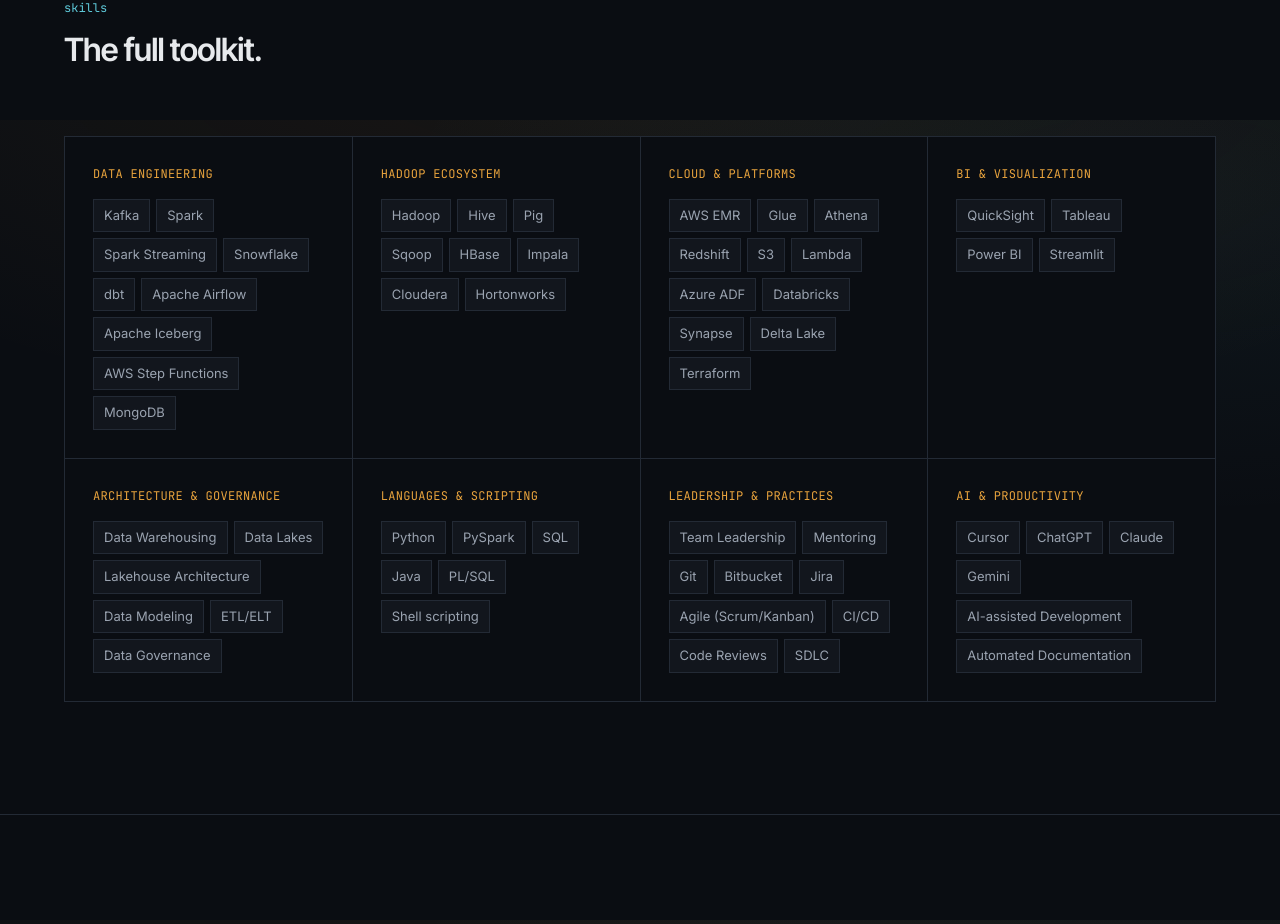
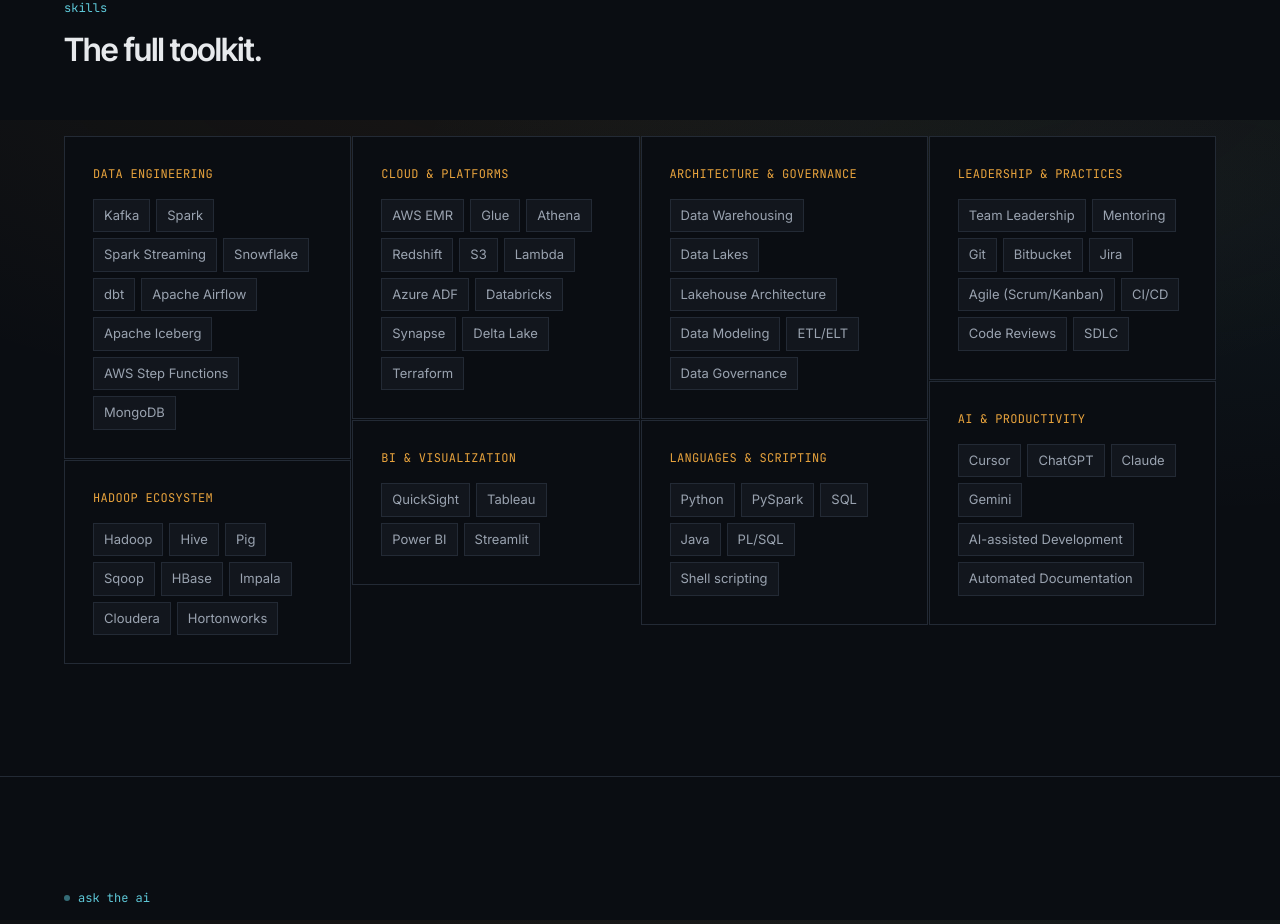
Before and after one commit to suyog-nagaokar/suyog-portfolio, a Next.js app: page / in a window 1280 px wide. Shown: the part 4680-5604 px from the top of the page. Built offline with nearby package versions, Linux system fonts and the light colour scheme.

Commit message:
Fix skills section spacing with masonry layout

```diff
--- a/components/Skills.tsx
+++ b/components/Skills.tsx
@@ -12,9 +12,9 @@
           </h2>
         </div>
 
-        <div className="grid grid-cols-1 sm:grid-cols-2 lg:grid-cols-4 gap-px bg-hairline border border-hairline">
+        <div className="columns-1 sm:columns-2 lg:columns-4 gap-px [&>*]:mb-px">
           {entries.map(([category, items]) => (
-            <div key={category} className="bg-base p-6 md:p-7">
+            <div key={category} className="bg-base border border-hairline p-6 md:p-7 break-inside-avoid">
               <h3 className="font-mono text-[12px] text-amber uppercase tracking-wide mb-4">
                 {category}
               </h3>
```
